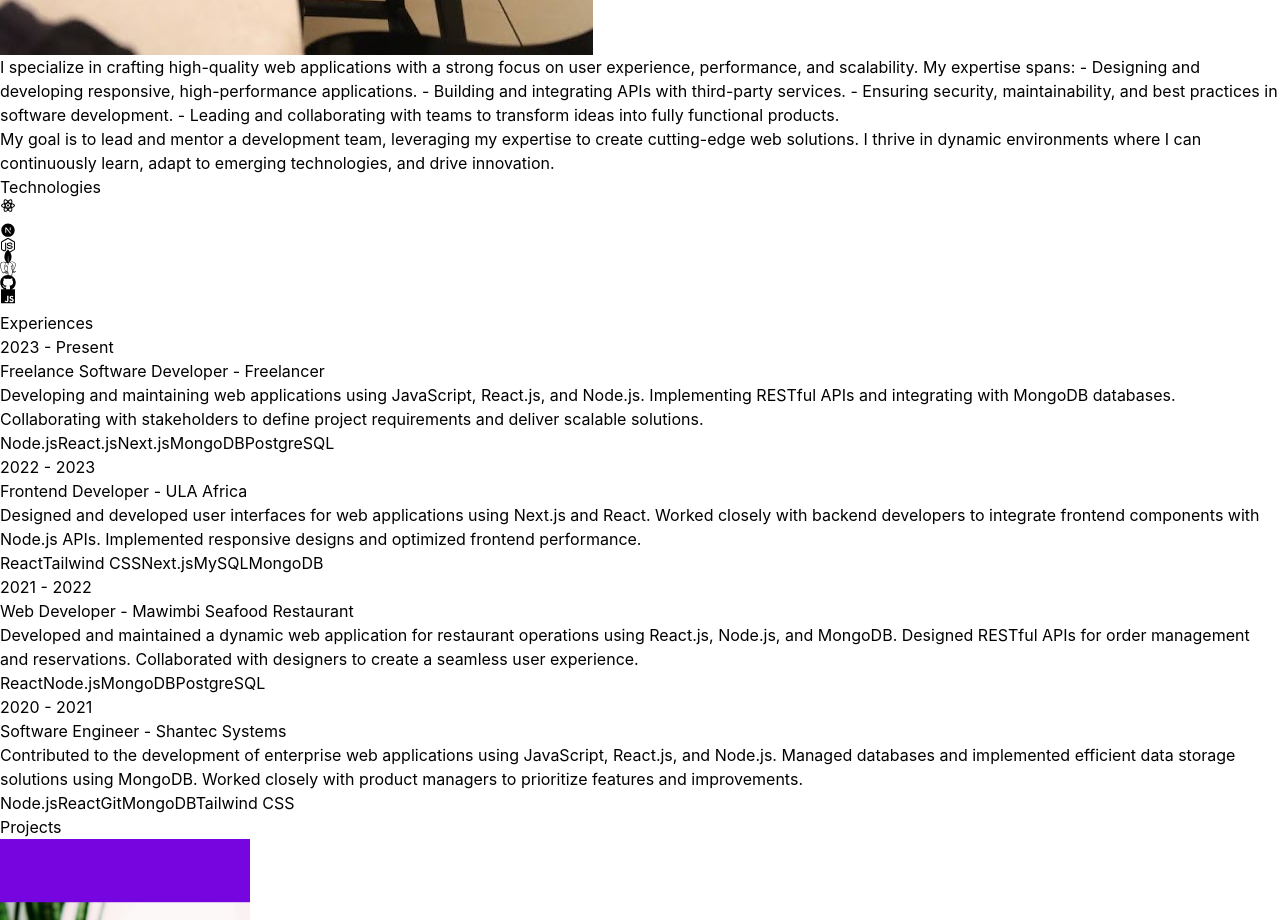
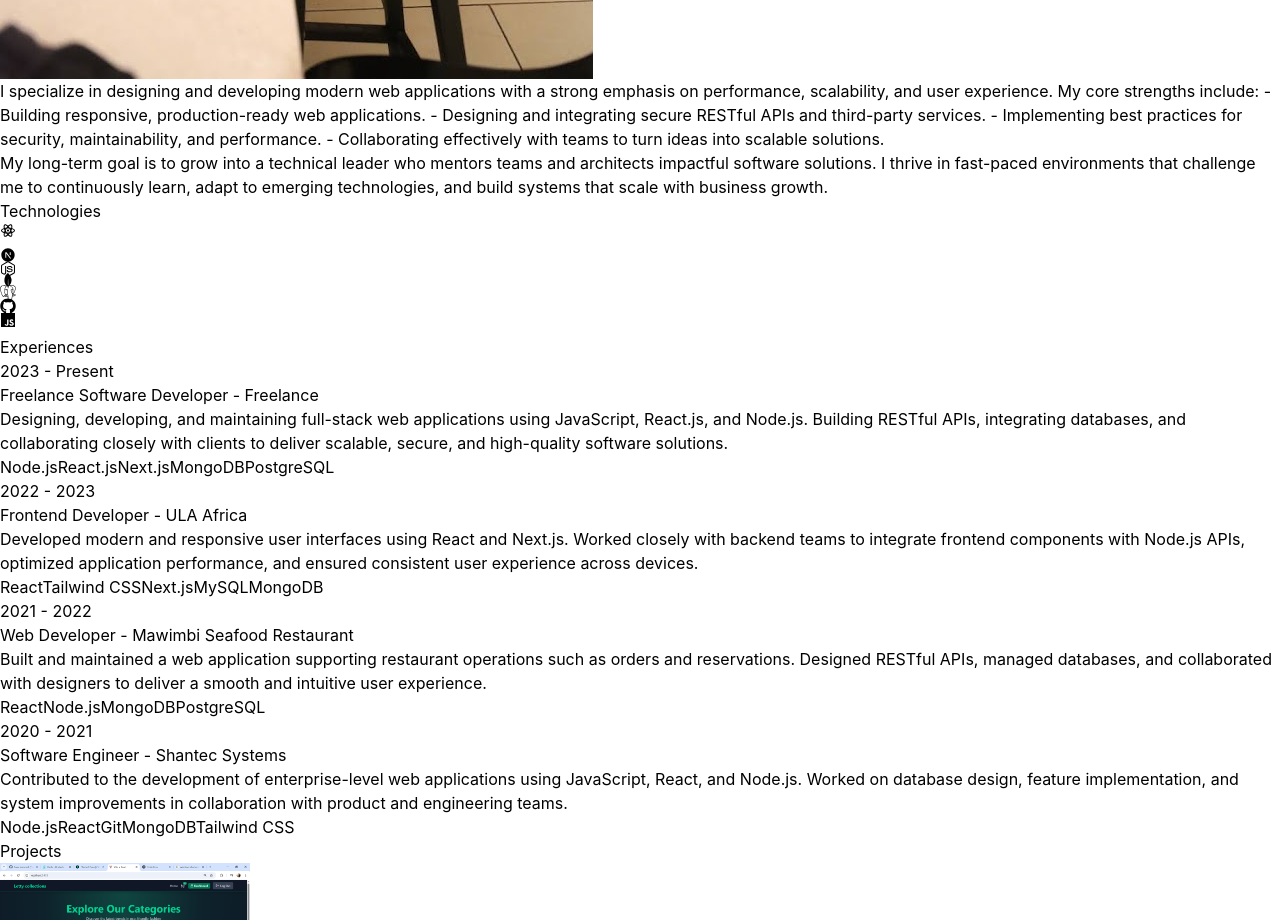
Before and after one commit to Francisomondi/My_Portfolio, a React (Vite) app: page / in a window 1280 px wide. Shown: the part 1880-2800 px from the top of the page. Built offline with nearby package versions, Linux system fonts and the light colour scheme.

Commit message:
improved structure

```diff
--- a/src/constants/index.js
+++ b/src/constants/index.js
@@ -1,107 +1,113 @@
-import project1 from "../assets/projects/project-1.jpg";
-import project2 from "../assets/projects/project-2.jpg";
+import project1 from "../assets/projects/project-1.png";
+import project2 from "../assets/projects/project-2.png";
 import project3 from "../assets/projects/project-3.jpg";
 import project4 from "../assets/projects/project-4.jpg";
 
 export const HERO_CONTENT = `
-I am a passionate software developer dedicated to building high-performance, user-focused web applications.
-With expertise in the MERN stack (MongoDB, Express, React, Node.js), I thrive in collaborative environments,
-solving complex challenges and creating seamless digital experiences.
+I am a results-driven software developer focused on building scalable, high-performance, and user-centric web applications.
+With strong expertise in the MERN stack (MongoDB, Express, React, Node.js), I enjoy solving complex problems, designing clean architectures,
+and delivering reliable digital products that create real business value.
 `;
 
 export const ABOUT_TEXT = `
-I specialize in crafting high-quality web applications with a strong focus on user experience, performance, and scalability.
-My expertise spans:
-- Designing and developing responsive, high-performance applications.
-- Building and integrating APIs with third-party services.
-- Ensuring security, maintainability, and best practices in software development.
-- Leading and collaborating with teams to transform ideas into fully functional products.
+I specialize in designing and developing modern web applications with a strong emphasis on performance, scalability, and user experience.
+
+My core strengths include:
+- Building responsive, production-ready web applications.
+- Designing and integrating secure RESTful APIs and third-party services.
+- Implementing best practices for security, maintainability, and performance.
+- Collaborating effectively with teams to turn ideas into scalable solutions.
 `;
 
 export const ABOUT_TEXT2 = `
-My goal is to lead and mentor a development team, leveraging my expertise to create cutting-edge web solutions.
-I thrive in dynamic environments where I can continuously learn, adapt to emerging technologies, and drive innovation.
+My long-term goal is to grow into a technical leader who mentors teams and architects impactful software solutions.
+I thrive in fast-paced environments that challenge me to continuously learn, adapt to emerging technologies,
+and build systems that scale with business growth.
 `;
 
 export const EXPERIENCES = [
   {
     year: "2023 - Present",
     role: "Freelance Software Developer",
-    company: "Freelancer",
-    description: `Developing and maintaining web applications using JavaScript, React.js, and Node.js.
-    Implementing RESTful APIs and integrating with MongoDB databases. Collaborating with stakeholders to define project
-    requirements and deliver scalable solutions.`,
+    company: "Freelance",
+    description: `
+Designing, developing, and maintaining full-stack web applications using JavaScript, React.js, and Node.js.
+Building RESTful APIs, integrating databases, and collaborating closely with clients to deliver scalable,
+secure, and high-quality software solutions.
+    `,
     technologies: ["Node.js", "React.js", "Next.js", "MongoDB", "PostgreSQL"],
   },
   {
     year: "2022 - 2023",
     role: "Frontend Developer",
     company: "ULA Africa",
-    description: `Designed and developed user interfaces for web applications using Next.js and React.
-    Worked closely with backend developers to integrate frontend components with Node.js APIs.
-    Implemented responsive designs and optimized frontend performance.`,
+    description: `
+Developed modern and responsive user interfaces using React and Next.js.
+Worked closely with backend teams to integrate frontend components with Node.js APIs,
+optimized application performance, and ensured consistent user experience across devices.
+    `,
     technologies: ["React", "Tailwind CSS", "Next.js", "MySQL", "MongoDB"],
   },
   {
     year: "2021 - 2022",
     role: "Web Developer",
     company: "Mawimbi Seafood Restaurant",
-    description: `Developed and maintained a dynamic web application for restaurant operations using React.js, Node.js,
-    and MongoDB. Designed RESTful APIs for order management and reservations.
-    Collaborated with designers to create a seamless user experience.`,
+    description: `
+Built and maintained a web application supporting restaurant operations such as orders and reservations.
+Designed RESTful APIs, managed databases, and collaborated with designers to deliver a smooth and intuitive user experience.
+    `,
     technologies: ["React", "Node.js", "MongoDB", "PostgreSQL"],
   },
   {
     year: "2020 - 2021",
     role: "Software Engineer",
     company: "Shantec Systems",
-    description: `Contributed to the development of enterprise web applications using JavaScript, React.js, and Node.js.
-    Managed databases and implemented efficient data storage solutions using MongoDB.
-    Worked closely with product managers to prioritize features and improvements.`,
+    description: `
+Contributed to the development of enterprise-level web applications using JavaScript, React, and Node.js.
+Worked on database design, feature implementation, and system improvements in collaboration with product and engineering teams.
+    `,
     technologies: ["Node.js", "React", "Git", "MongoDB", "Tailwind CSS"],
   },
 ];
 
 export const PROJECTS = [
   {
-    title: "LeeMart Enterprises",
+    title: "Leemart Enterprises",
     image: project1,
     description:
-      "A fully functional e-commerce website with features like product listing, shopping cart, and user authentication.",
-    technologies: ["React", "Cloudinary", "Tailwind CSS", "Node.js", "MongoDB"],
-    liveLink: "https://leemart-complete-4z1h.vercel.app/",  // Replace with actual URL
+      "A full-featured e-commerce platform with product management, shopping cart functionality, secure authentication, and M-Pesa payment integration.",
+    technologies: ["React", "Cloudinary", "Tailwind CSS", "Node.js", "MongoDB", "M-Pesa Daraja API"],
+    liveLink: "https://leemart.co.ke",
     githubLink: "https://github.com/Francisomondi/My_Portfolio",
   },
   {
-    title: "Task Management App",
+    title: "Church Donation Web App",
     image: project2,
     description:
-      "A task and project management system with task creation, assignment, and progress tracking.",
-    technologies: ["Angular", "Firebase", "HTML", "CSS"],
-    liveLink: "https://taskmanager.com",
-    githubLink: "https://github.com/Francisomondi/task-manager",
+      "A modern donation platform that enables churches and faith-based organizations to collect tithes, offerings, and project contributions via M-Pesa STK Push in a secure and mobile-friendly way.",
+    technologies: ["React (Vite)", "MongoDB", "Node.js", "Tailwind CSS", "M-Pesa Daraja API"],
+    liveLink: "https://churchdonation.onrender.com",
+    githubLink: "https://github.com/Francisomondi/churchDonation/",
   },
   {
-    title: "Personal Portfolio Website",
+    title: "Africa’s Talking USSD Airtime Purchase API",
     image: project3,
     description:
-      "A personal portfolio website showcasing projects, skills, and contact information.",
-    technologies: ["React", "Tailwind CSS", "MongoDB"],
-    liveLink: "https://francisomondi.vercel.app/",
-    githubLink: "https://github.com/Francisomondi/portfolio",
+      "A USSD-based application that allows users to purchase airtime using a USSD code and complete payments through M-Pesa STK Push.",
+    technologies: ["Node.js", "MongoDB", "Africa’s Talking API", "M-Pesa Daraja API"],
+    githubLink: "https://github.com/Francisomondi/Airtime-Ussd-Daraja",
   },
   {
     title: "Mawimbi Seafood Web Application",
     image: project4,
     description:
-      "An online platform for Mawimbi restaurant to accept orders and make reservations.",
+      "A restaurant web platform that enables customers to place orders, make reservations, and interact with the business online.",
     technologies: ["React", "Tailwind CSS", "Node.js", "Express", "MySQL"],
     liveLink: "https://mawimbiseafood.com",
     githubLink: "https://github.com/Francisomondi/mawimbi",
   },
 ];
 
-
 export const CONTACT = {
   address: "Outer Ring Road, Embakasi, Nairobi",
   phoneNo: "+254 740 694770",
```
Also changed, not shown: src/assets/projects/project-1.png (added), src/assets/projects/project-2.png (added).
